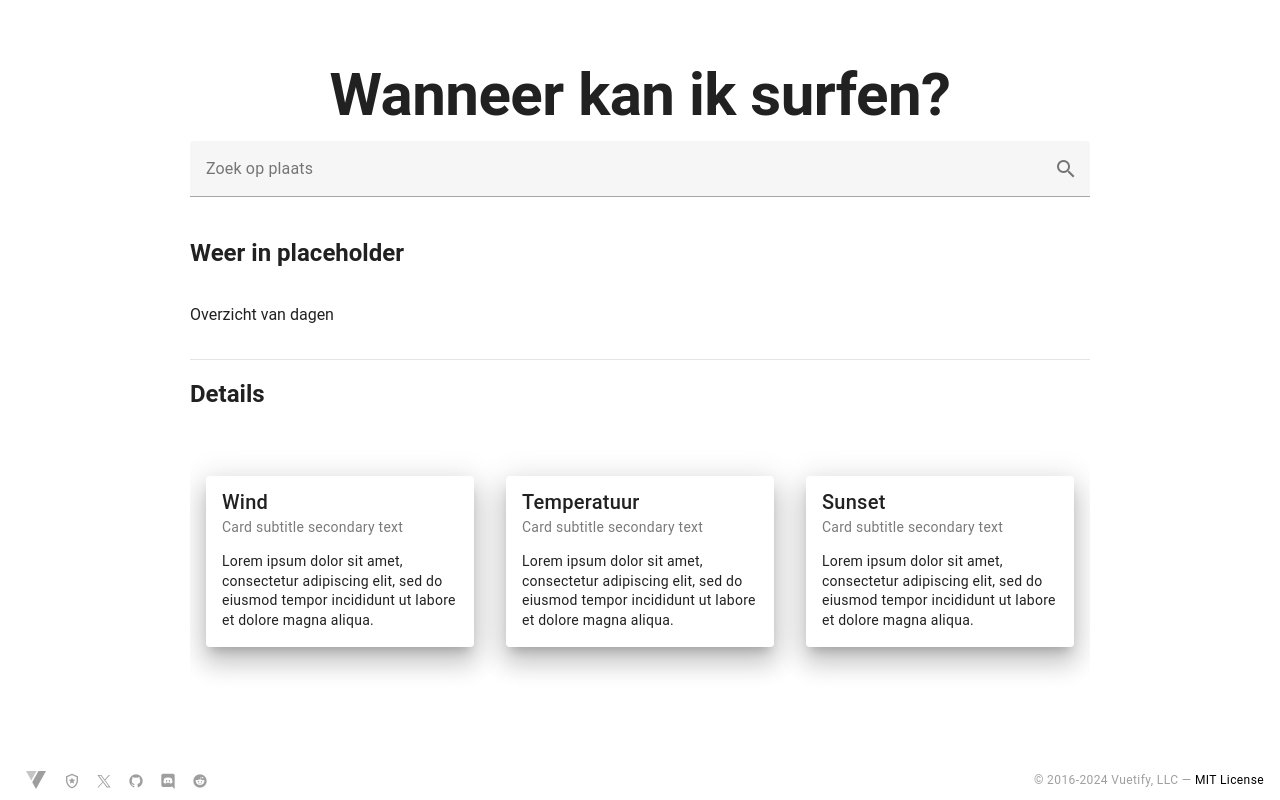
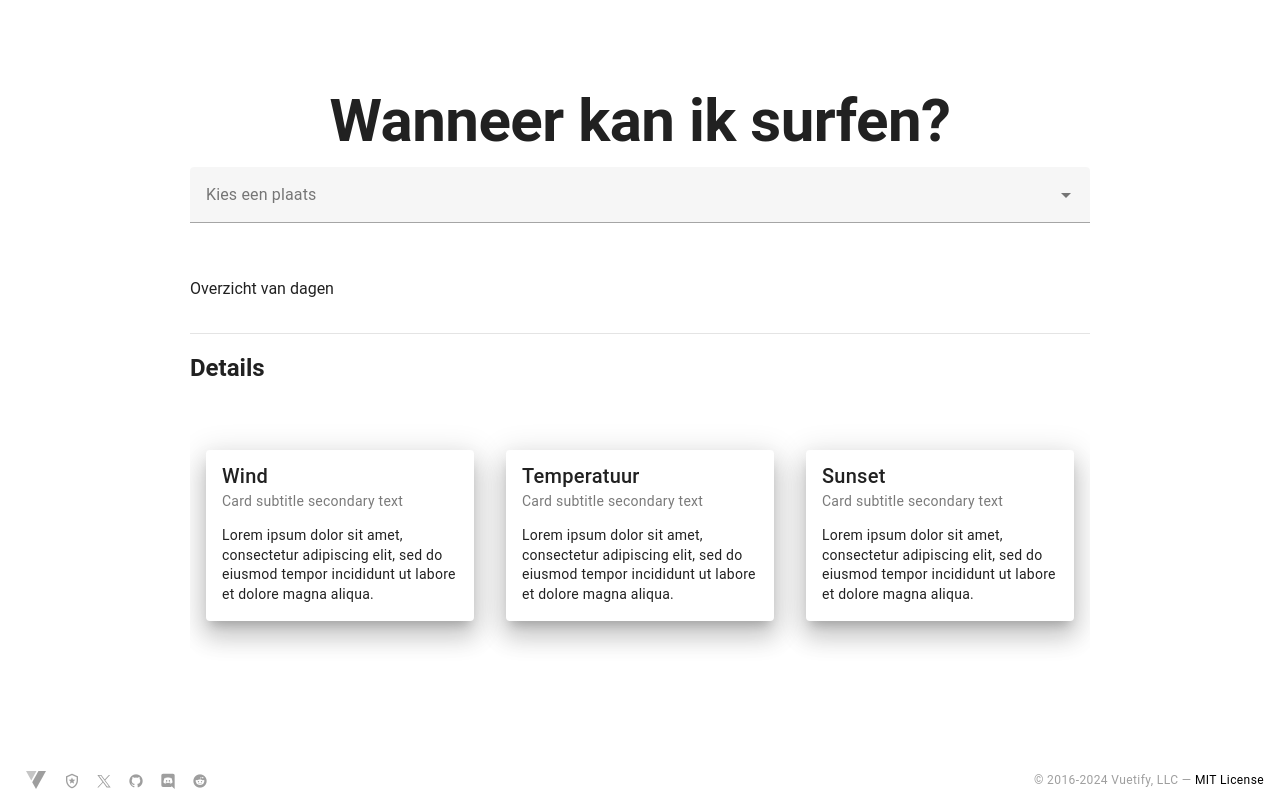
Before and after one commit to ambertaal/vue-surfweer, a Vue app: page / in a window 1280 px wide. Built offline with nearby package versions, Linux system fonts and the light colour scheme.

Commit message:
feat: changed to dropdown

```diff
--- a/index.html
+++ b/index.html
@@ -5,7 +5,7 @@
     <meta charset="UTF-8" />
     <link rel="icon" href="/favicon.ico" />
     <meta name="viewport" content="width=device-width, initial-scale=1.0" />
-    <title>Welcome to Vuetify 3</title>
+    <title>Surfweer</title>
 </head>
 
 <body>
--- a/src/components/SearchBar.vue
+++ b/src/components/SearchBar.vue
@@ -6,19 +6,19 @@
     >
       <div class="text-center">
         <h1 class="text-h2 font-weight-bold">Wanneer kan ik surfen?</h1>
-        <v-text-field
-          v-model="newSearchPlace"
-          append-inner-icon="mdi-magnify"
-          clearable
-          label="Zoek op plaats"
-          @click:append-inner="addSearch"
-          @keydown.enter="addSearch"
+        <v-select
+          v-model="selectedPlace"
+          item-title="name"
+          item-value="id"
+          :items="places"
+          label="Kies een plaats"
+          @update:menu="addSearch"
         />
       </div>
-
-      <h2 class="mt-4 mb-4">Weer in placeholder</h2>
       <div v-for="search in searches" :key="search.id">
-        {{ search }}
+        <h2 class="mt-4 mb-4">Weer in {{ search.name }}</h2>
+        <p>Latitude: {{ search.latitude }}</p>
+        <p>Longitude: {{ search.longitude }}</p>
       </div>
       <v-row class="mt-8 mb-8" no-gutters>
         <span>Overzicht van dagen</span>
@@ -103,17 +103,39 @@
 <script setup lang="ts">
   import { reactive, ref } from 'vue'
 
-  interface Search {
+  // Definieer interfaces voor typecontrole
+  interface Place {
     id: number
-    searchValue: string
+    name: string
+    latitude: number
+    longitude: number
   }
-  const newSearchPlace = ref('')
+
+  interface Search extends Place {
+    id: number
+  }
+
+  // Reactieve variabelen
+  const selectedPlace = ref<number | null>(null)
   const searches = reactive<Search[]>([])
 
+  const places: Place[] = [
+    { id: 1, name: 'Scheveningen', latitude: 52.1089, longitude: 4.2769 },
+    { id: 2, name: 'Hoek van Holland', latitude: 51.9775, longitude: 4.1338 },
+    { id: 3, name: 'Katwijk', latitude: 52.203, longitude: 4.3988 },
+    { id: 4, name: 'Wijk aan Zee', latitude: 52.4936, longitude: 4.607 },
+    { id: 5, name: 'Vlieland', latitude: 53.3037, longitude: 5.0667 },
+  ]
+
+  // Functie om zoekopdrachten toe te voegen
   const addSearch = () => {
-    const newSearch: Search = { id: searches.length + 1, searchValue: newSearchPlace.value }
-    searches.push(newSearch)
-    newSearchPlace.value = ''
+    const selected = places.find(place => place.id === selectedPlace.value)
+    if (selected) {
+      const newSearch: Search = { ...selected, id: searches.length + 1 }
+      console.log('new search: ', newSearch)
+      searches.push(newSearch)
+      selectedPlace.value = null // Reset de dropdown
+    }
   }
 </script>
 
```
